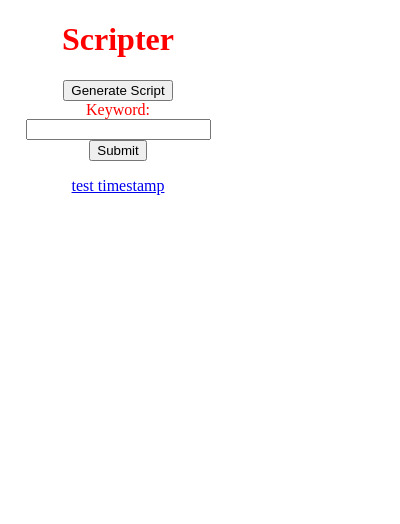
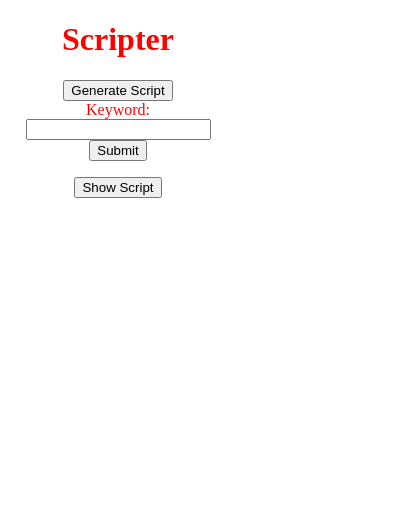
Before and after one commit to Nick-Dillon-Mansfield/ACGN, a browser extension: page popup.html in a window 400 px wide. Drawn offline with Linux system fonts and the light colour scheme.

Commit message:
add script button to display / hide script

```diff
--- a/popup.html
+++ b/popup.html
@@ -14,9 +14,12 @@
       <label>Keyword:<input id="keyword"></input></label>
       <button type="submit" id="submitButtonKeyWord">Submit</button>
       <p id='test'></p>
-      <a href="https://www.youtube.com/watch?v=Z9pzHD2g0Ao&t=60" id="testLink">test timestamp</a>
+
       <p id="listCount"></p>
       <div id="list">
+
       </div>
+      <button id="scriptButton">Show Script</button>
+      <div id="scriptArea"></div>
     </body>
 </html>
```
